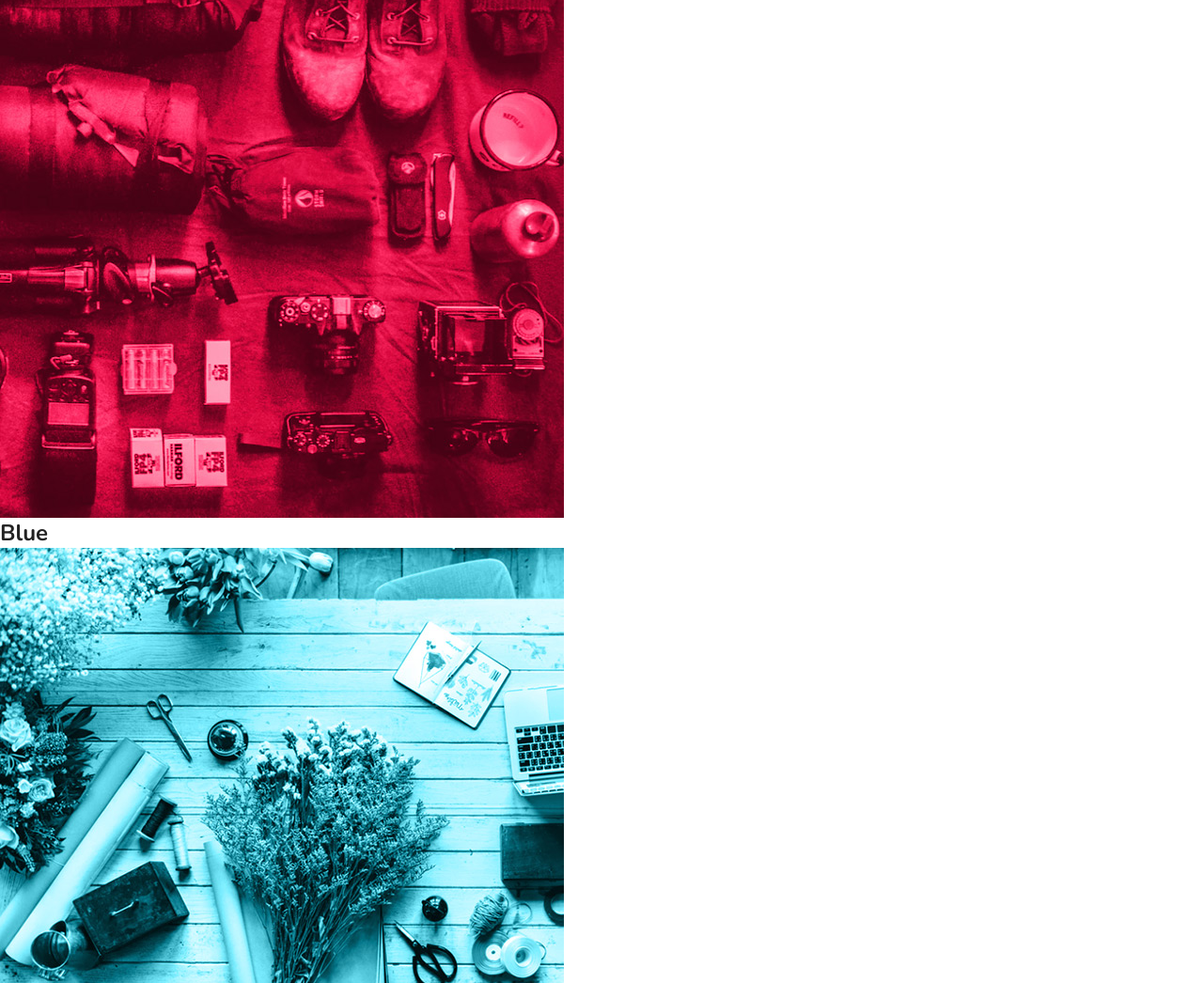
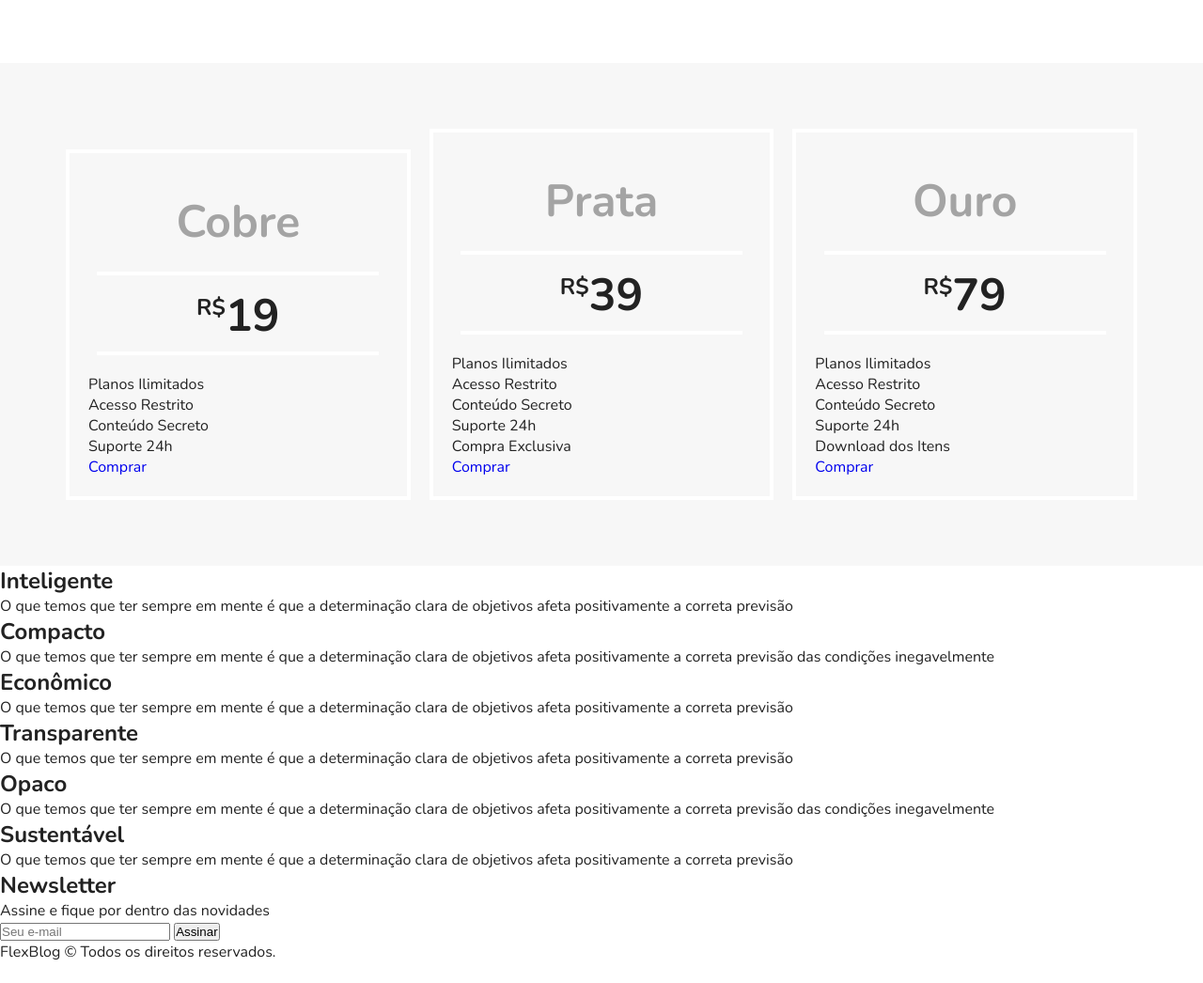
Before and after one commit to Bism4rk/Curso-Flexbox, a plain HTML site: page FlexBlog/index.html in a window 1280 px wide. Shown: the part 1754-2800 px from the top of the page at 94% size. After the commit the page ends 2778 px from the top, so only its background shows below. Drawn offline with nearby package versions, Linux system fonts and the light colour scheme.

Commit message:
flexblog thing continues

```diff
--- a/FlexBlog/css/style.css
+++ b/FlexBlog/css/style.css
@@ -104,6 +104,7 @@ img{
 
 .sobre{
     border-top: 2px solid #2c70ff;
+    border-bottom: 2px solid #2c70ff;
     max-width: 960px;
     margin: 0 auto;
     padding: 60px 0;
@@ -132,3 +133,85 @@ img{
     flex: 1 1 160px;
     margin: 0 10px;
 }
+
+/* Produtos */
+
+.produtos{
+    max-width: 960px;
+    margin: 60px auto;
+}
+
+.produtos h1{
+    font-size: 3em;
+    margin: 0 10px 60px 10px;
+}
+
+.produtos-container{
+    display: flex;
+    flex-wrap: wrap;
+    align-items: flex-end;
+}
+
+.produtos-item{
+    flex: 1 1 175px;
+    margin: 10px;
+}
+
+.produtos-item h2{
+    font-size: 3em;
+    color: #a4a4a4;
+    background: #f7f7f7;
+    padding: 60px 20px;
+}
+
+.purple{
+    border-top: 8px solid #ae81ff;
+}
+
+.pink{
+    border-top: 8px solid #f9265e;
+}
+
+.blue{
+    border-top: 8px solid #66d9eb;
+}
+
+/* Preço */
+
+.preco{
+    background: #f7f7f7;
+    padding: 60px;
+    display: flex;
+    flex-wrap: wrap;
+    align-items: flex-end;
+}
+
+.preco-item{
+    flex: 1;
+    border: 4px solid white;
+    padding: 20px;
+    margin: 10px;
+}
+
+.preco-item h2{
+    font-size: 3em;
+    color: #a4a4a4;
+    text-align: center;
+    margin-top: 20px;
+}
+
+.preco-item span{
+    max-width: 300px;
+    margin: 20px auto;
+    display: block;
+    text-align: center;
+    font-size: 3em;
+    font-weight: bold;
+    padding: 10px 0 5px 0;
+    border-top: 4px solid white;
+    border-bottom: 4px solid white;
+}
+
+.preco-item sup{
+    font-size: 1.5rem;
+}
```
